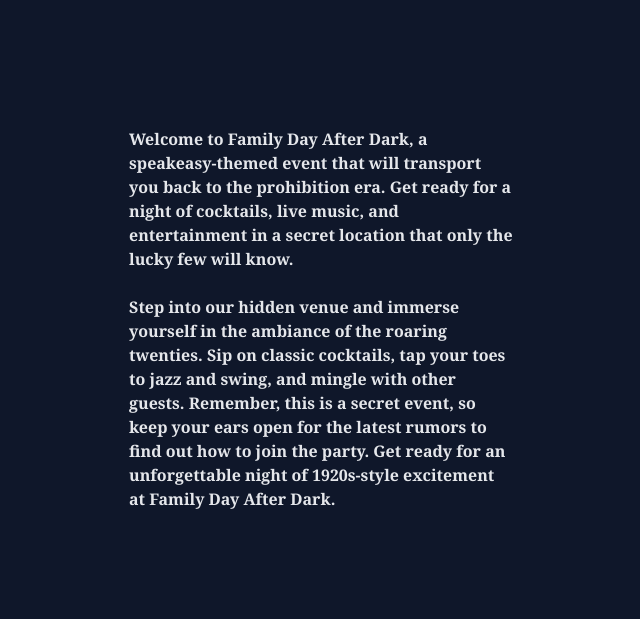
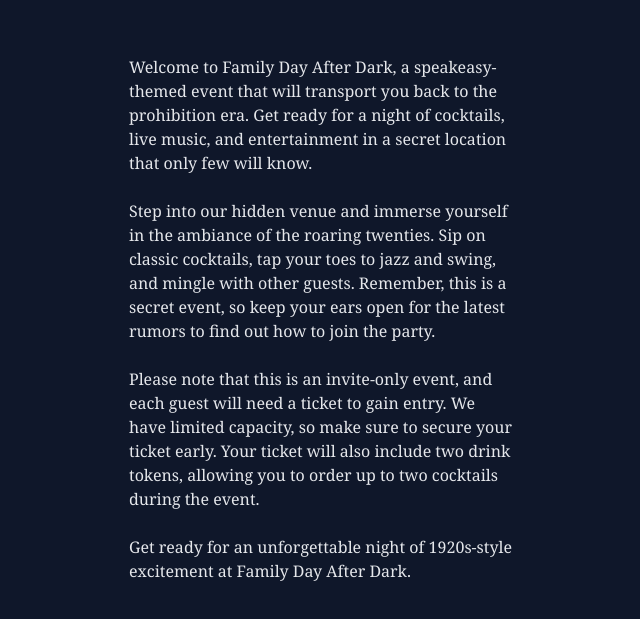
Before and after one commit to rickhlx/family-day-after-dark, a Gatsby site: page / in a window 1280 px wide. Shown: the part 881-1500 px from the top of the page, without its empty margins (319-959 px from the left). Built offline with nearby package versions, Linux system fonts and the light colour scheme; Gatsby itself is replaced by a stand-in of ours.

Commit message:
update info on party

```diff
--- a/src/pages/index.js
+++ b/src/pages/index.js
@@ -8,10 +8,16 @@ export default function IndexPage() {
             <div class="text-xl font-serif text-gray-200 ">Welcome to</div>
             <div class="text-8xl md:text-9xl font-parklane text-amber-500">Family Day After Dark</div>
           </div>
-          <div class="flex flex-wrap h-screen content-center text-gray-200 font-serif font-semibold">
-            <p>Welcome to Family Day After Dark, a speakeasy-themed event that will transport you back to the prohibition era. Get ready for a night of cocktails, live music, and entertainment in a secret location that only the lucky few will know.</p>
+          <div class="flex flex-wrap h-screen content-center text-gray-200 font-serif font-light">
+            <p>Welcome to Family Day After Dark, a speakeasy-themed event that will transport you back to the prohibition era. Get ready for a night of cocktails, live music, and entertainment in a secret location that only few will know.</p>
             <br/>
-            <p>Step into our hidden venue and immerse yourself in the ambiance of the roaring twenties. Sip on classic cocktails, tap your toes to jazz and swing, and mingle with other guests. Remember, this is a secret event, so keep your ears open for the latest rumors to find out how to join the party. Get ready for an unforgettable night of 1920s-style excitement at Family Day After Dark.</p>
+            <p>Step into our hidden venue and immerse yourself in the ambiance of the roaring twenties. Sip on classic cocktails, tap your toes to jazz and swing, and mingle with other guests. Remember, this is a secret event, so keep your ears open for the latest rumors to find out how to join the party.</p>
+            <br/>
+            <p>Please note that this is an invite-only event, and each guest will need a ticket to gain entry.
+              We have limited capacity, so make sure to secure your ticket early. Your ticket will also include two drink tokens,
+              allowing you to order up to two cocktails during the event.</p>
+              <br/>
+            <p>Get ready for an unforgettable night of 1920s-style excitement at Family Day After Dark.</p>
           </div>
         </div>
       </main>
```
